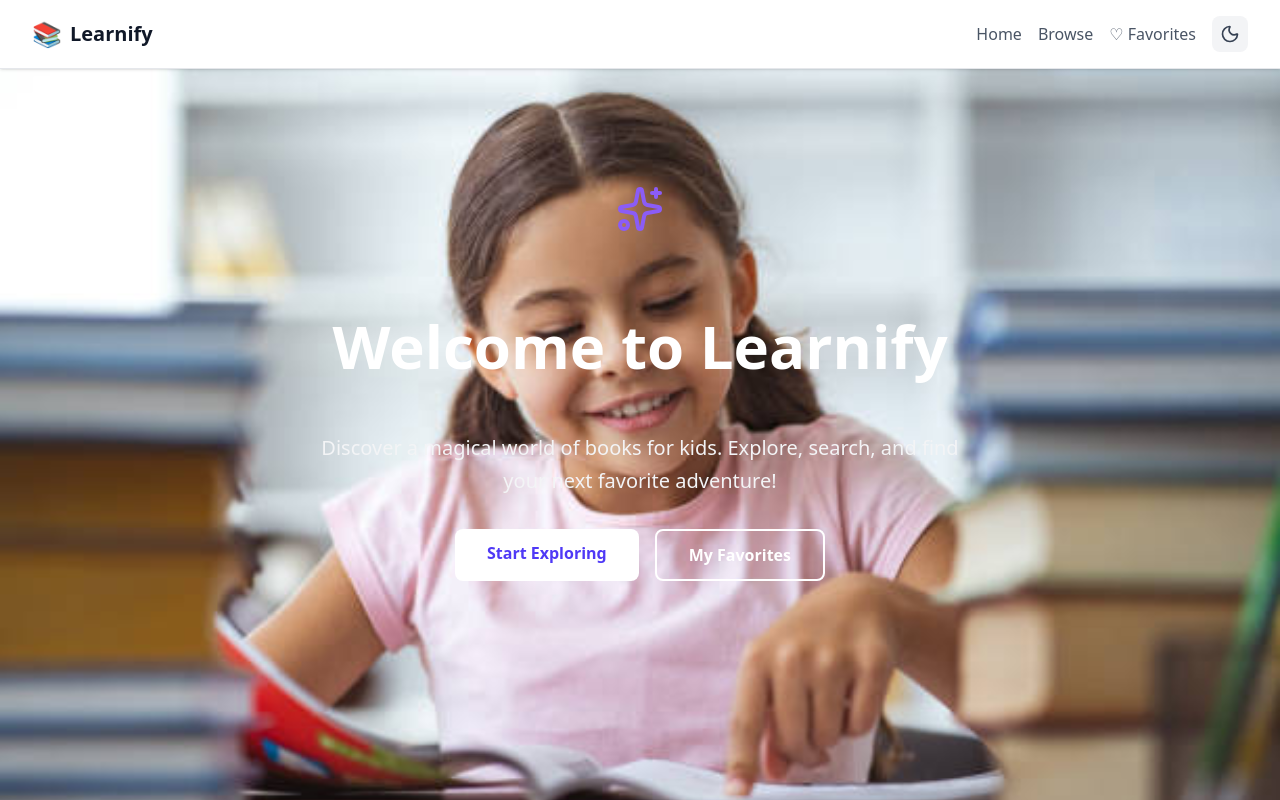
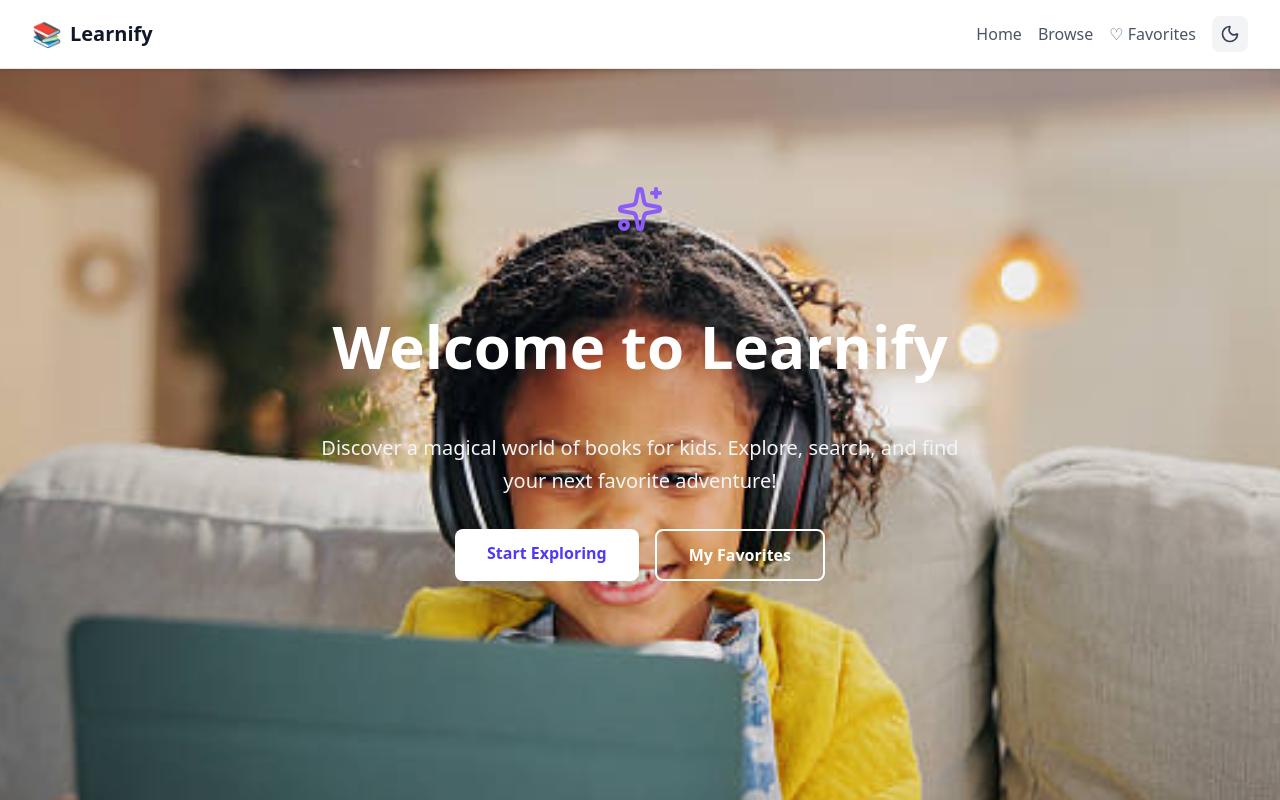
Before and after one commit to Sdboot/Learnify, a SvelteKit app: page / in a window 1280 px wide. Shown: the top 800 px of the page. Built offline with nearby package versions, Linux system fonts and the light colour scheme.

Commit message:
Update page styling adjustments

```diff
--- a/src/routes/+page.svelte
+++ b/src/routes/+page.svelte
@@ -22,7 +22,7 @@
 
 <style>
 	.hero-section {
-		background-image: url('/child-3.jpg');
+		background-image: url('/child-2.jpg');
 		background-size: cover;
 		background-position: center;
 		background-attachment: fixed;
```
